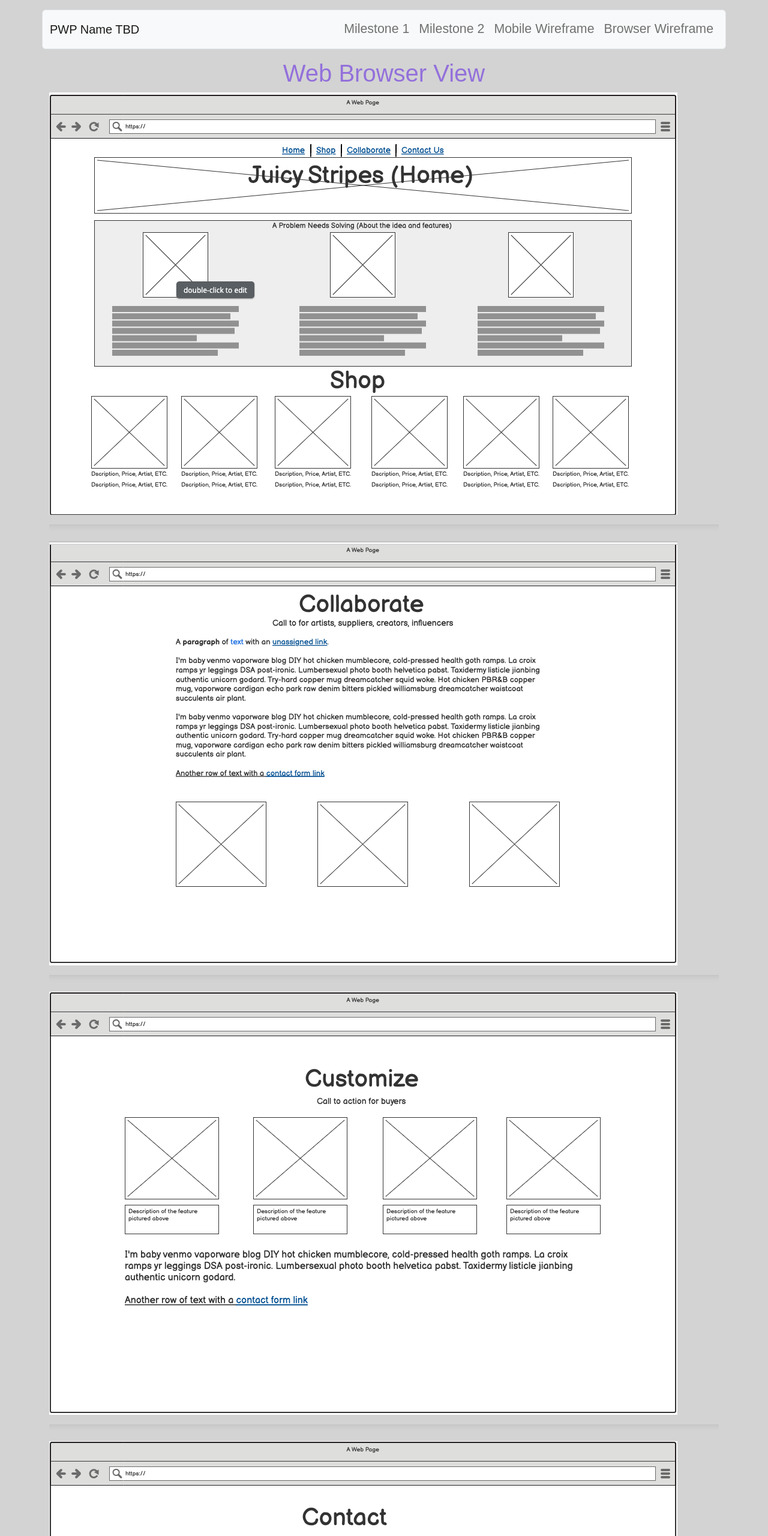
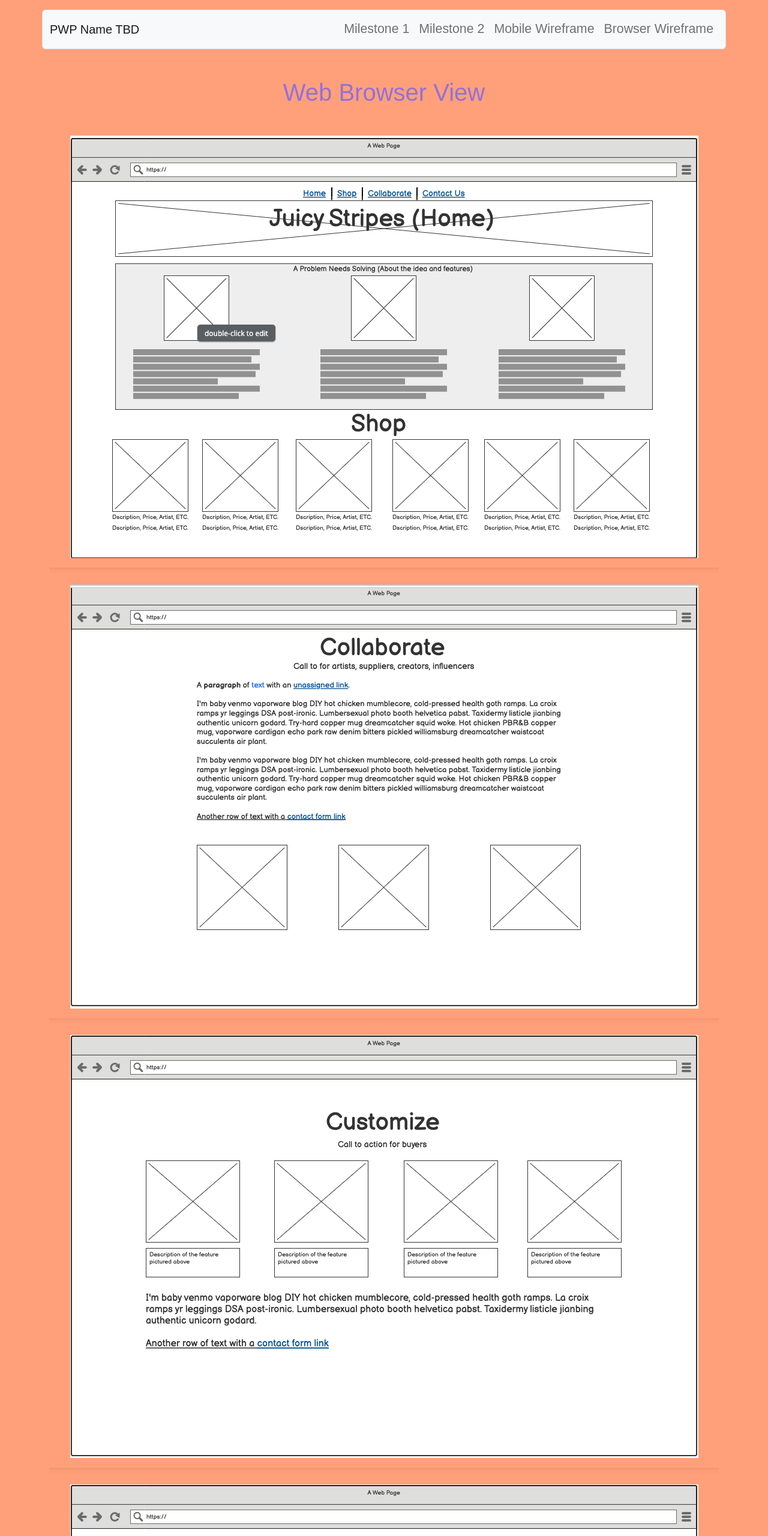
Before and after one commit to addambenson/pwp-addambenson, a plain HTML site: page public_html/documentation/web-view.html in a window 1280 px wide. Shown: the top 2560 px of the page at 60% size. Drawn offline with nearby package versions, Linux system fonts and the light colour scheme.

Commit message:
fixed image centering

```diff
--- a/public_html/documentation/style.css
+++ b/public_html/documentation/style.css
@@ -1,5 +1,5 @@
 body {
-    background: lightgray;
+    background: lightsalmon;
     font-family: Arial, monospace, sans serif;
     font-size: 16pt;
 }
--- a/public_html/documentation/web-view.html
+++ b/public_html/documentation/web-view.html
@@ -3,7 +3,7 @@
 <head>
     <meta charset="utf-8">
     <meta name="viewport" content="width=device-width, initial-scale=1">
-    <title>Mobile View</title>
+    <title>Web Browser View</title>
     <link href="https://cdn.jsdelivr.net/npm/bootstrap@5.2.0/dist/css/bootstrap.min.css" rel="stylesheet" integrity="sha384-gH2yIJqKdNHPEq0n4Mqa/HGKIhSkIHeL5AyhkYV8i59U5AR6csBvApHHNl/vI1Bx" crossorigin="anonymous">
     <link rel="stylesheet" href="style.css">
 </head>
@@ -33,29 +33,29 @@
         </div>
     </div>
 </nav>
-<h1 class="text-center">Web Browser View</h1>
+<h1 class="text-center m-5">Web Browser View</h1>
 
 <div class="container">
     <div class="row">
-        <div class="col-sm-12">
+        <div class="col-md-12 text-center">
             <img src="web-view-1.png" class="img-fluid" alt="web set 1">
         </div>
     </div>
 <hr>
     <div class="row">
-        <div class="col-sm-12">
+        <div class="col-md-12 text-center">
             <img src="web-view-2.png" class="img-fluid" alt="web set 2">
         </div>
     </div>
 <hr>
     <div class="row">
-        <div class="col-sm-12">
+        <div class="col-md-12 text-center">
             <img src="web-view-3.png" class="img-fluid" alt="web set 3">
         </div>
     </div>
 <hr>
     <div class="row">
-        <div class="col-sm-12">
+        <div class="col-md-12 text-center">
             <img src="web-view-4.png" class="img-fluid" alt="web set 4">
         </div>
     </div>
```
Also changed, not shown: public_html/documentation/mobile-view.html (+2 -2 lines).
